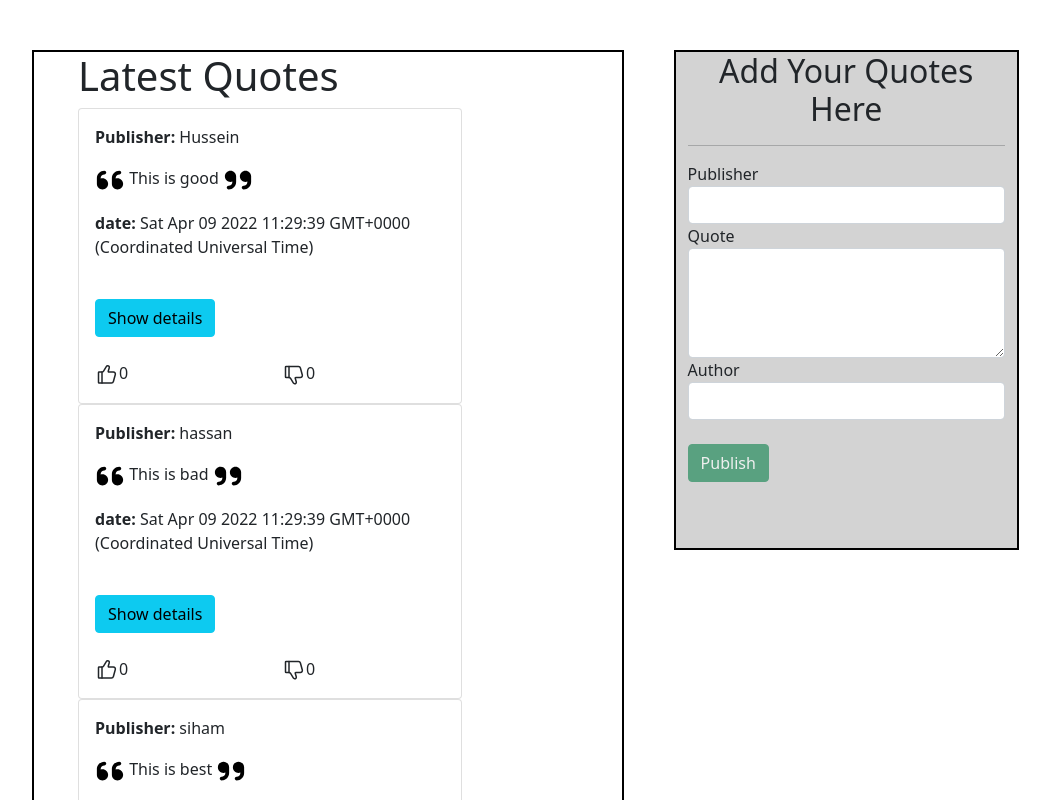
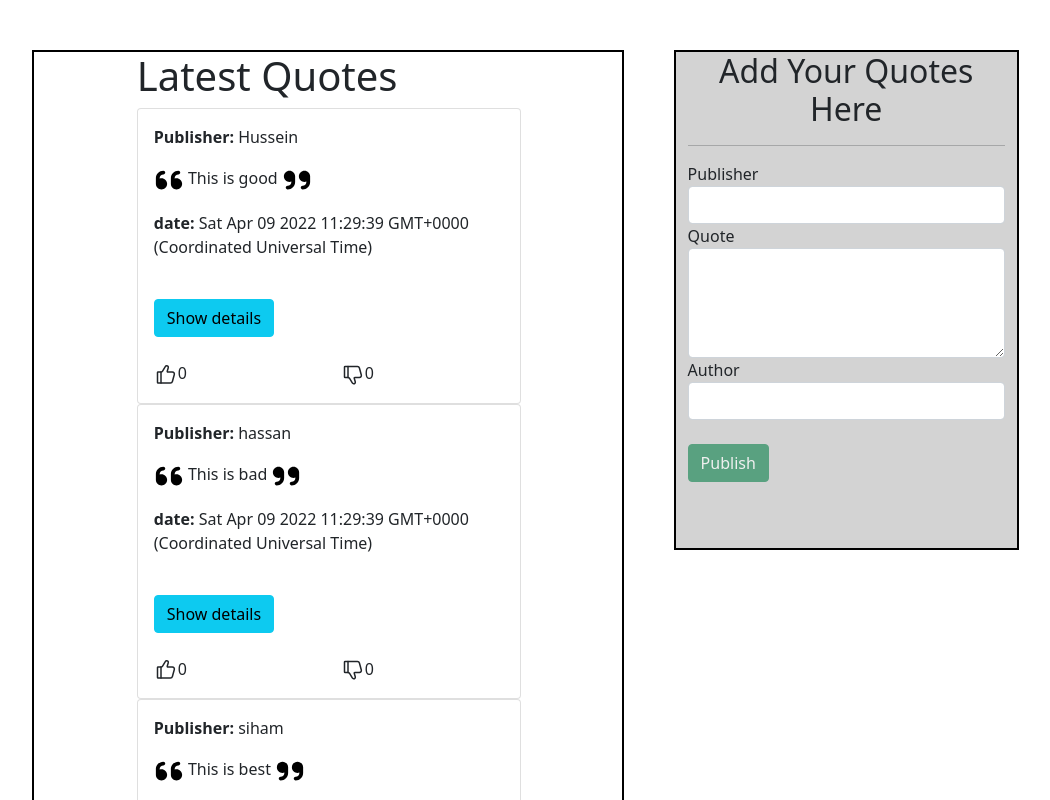
Before and after one commit to Hussein-omar-osman/quoteApp, an Angular app: page / in a window 1280 px wide. Shown: the top 800 px of the page, without its empty margins (32-1082 px from the left). Built offline with nearby package versions, Linux system fonts and the light colour scheme.

Commit message:
making the quote-details toggle

```diff
--- a/src/app/quote-details/quote-details.component.html
+++ b/src/app/quote-details/quote-details.component.html
@@ -1 +1,6 @@
 <p>quote-details works!</p>
+<p id="author"><strong>Author: </strong> {{ quote.author }}</p>
+<p><strong>Publsihed on: </strong>{{ quote.datePublished }} days ago</p>
+<p id="votes"><strong>Upvotes: </strong>{{ quote.upvotes }}</p>
+<p id="votes"><strong>Downvotes: </strong>{{ quote.downvotes }}</p>
+<button (click)="deleteQuote(true)" class="btn btn-success">Delete</button>
--- a/src/app/quote-details/quote-details.component.ts
+++ b/src/app/quote-details/quote-details.component.ts
@@ -1,15 +1,20 @@
-import { Component, OnInit } from '@angular/core';
+import { Component, Input, OnInit, Output, EventEmitter } from '@angular/core';
+import { Quote } from '../quote';
 
 @Component({
   selector: 'app-quote-details',
   templateUrl: './quote-details.component.html',
-  styleUrls: ['./quote-details.component.css']
+  styleUrls: ['./quote-details.component.css'],
 })
 export class QuoteDetailsComponent implements OnInit {
+  @Input() quote: Quote;
+  @Output() delete = new EventEmitter<boolean>();
 
-  constructor() { }
-
-  ngOnInit(): void {
+  deleteQuote(d: boolean) {
+    this.delete.emit(d);
   }
 
+  constructor() {}
+
+  ngOnInit(): void {}
 }
--- a/src/app/quote/quote.component.css
+++ b/src/app/quote/quote.component.css
@@ -34,3 +34,7 @@
 li {
   list-style: none;
 }
+
+.container {
+  width: 80%;
+}
--- a/src/app/quote/quote.component.html
+++ b/src/app/quote/quote.component.html
@@ -1,8 +1,7 @@
 <div class="quote-container">
   <div class="quotes">
     <div class="container">
-      <div class="row">
-        <div class="col-md-8">
+      <div>
         <ul>
           <h1>Latest Quotes</h1>
           <li *ngFor="let quote of allQuotes; let i = index" quotes>
@@ -103,7 +102,6 @@
       </div>
     </div>
   </div>
-  </div>
   <div class="quote-form">
     <app-quote-form (pushQuote)="addQuote($event)"></app-quote-form>
   </div>
--- a/src/app/quote/quote.component.ts
+++ b/src/app/quote/quote.component.ts
@@ -35,6 +35,11 @@ export class QuoteComponent implements OnInit {
       !this.allQuotes[index].showDescription;
   }
 
+  clearQuote(d: boolean, index: number) {
+    if (d) {
+      this.allQuotes.splice(index, 1);
+    }
+  }
   constructor() {}
 
   ngOnInit(): void {}
```
Lines whose indentation alone changed are shown as unchanged.
